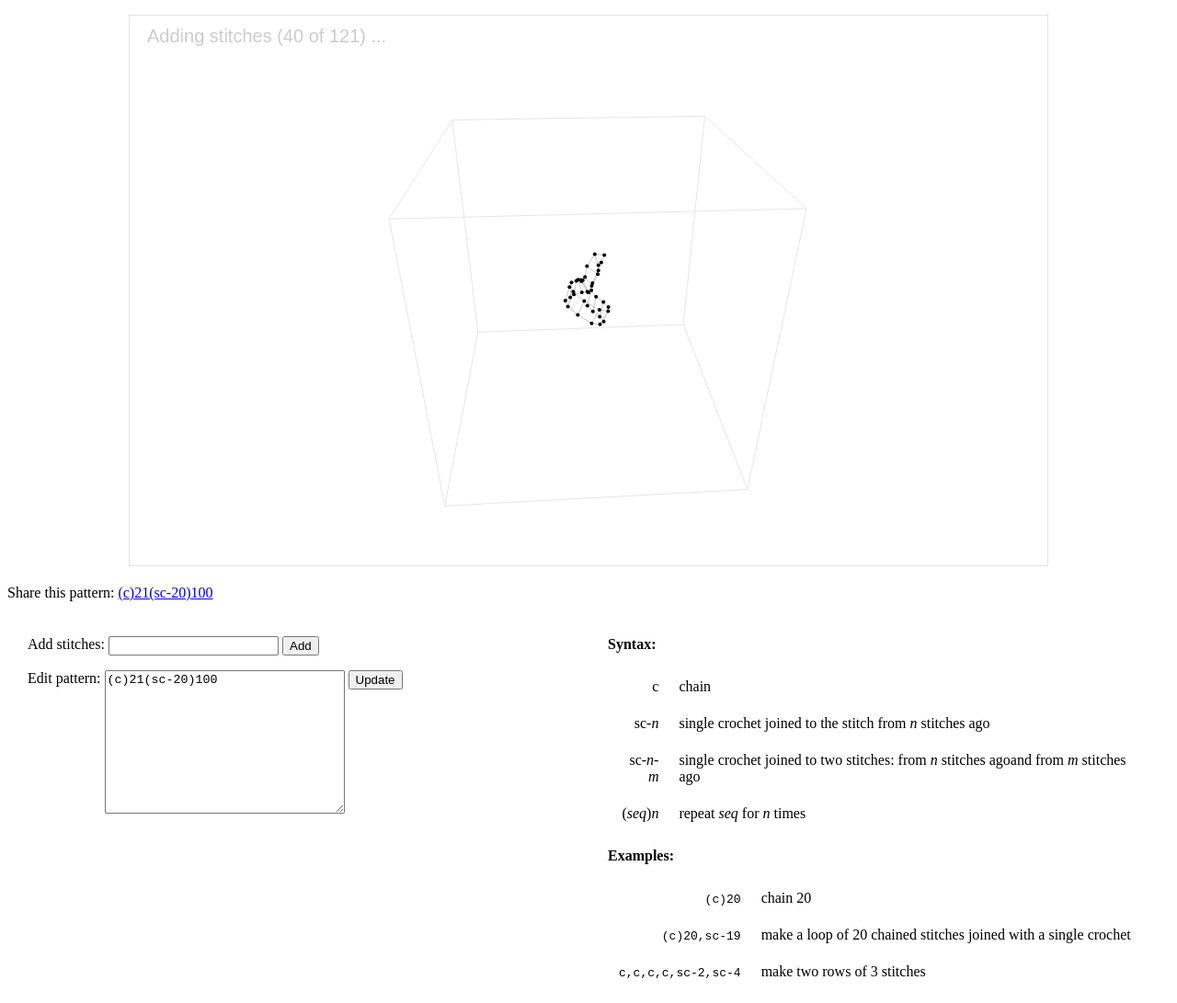
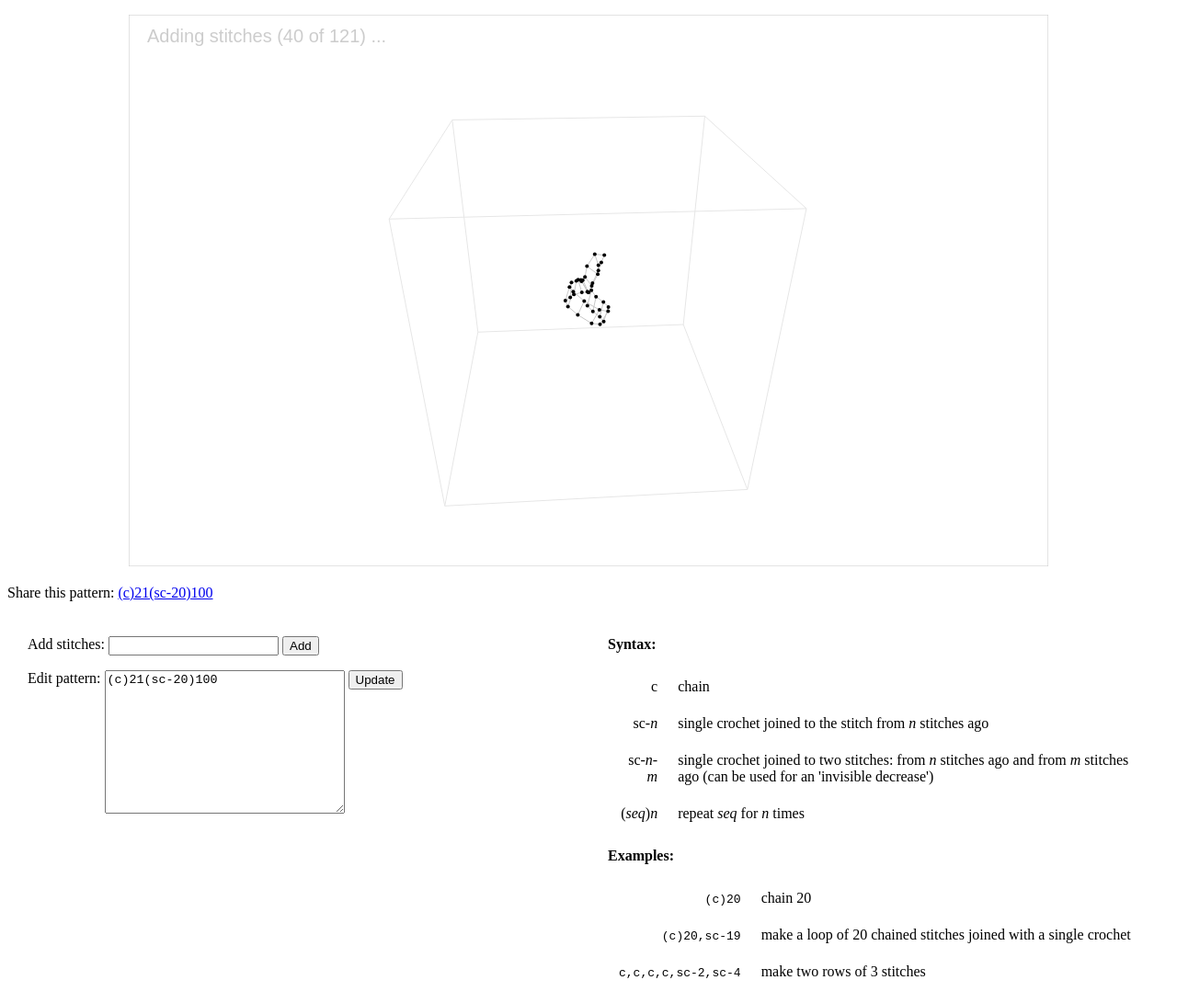
Before and after one commit to timhutton/crochet-simulator, a plain HTML site: page index.html in a window 1280 px wide. Shown: the top 1091 px of the page at 92% size. Drawn offline with Linux system fonts and the light colour scheme.

Commit message:
Improved text

```diff
--- a/index.html
+++ b/index.html
@@ -452,7 +452,7 @@ instructions how to enable JavaScript in your web browser</a>.
 <table border="0" cellpadding="10">
 <tr><td align="right">c</td><td>chain</td></tr>
 <tr><td align="right">sc<i>-n</i></td><td>single crochet joined to the stitch from <i>n</i> stitches ago</td></tr>
-<tr><td align="right">sc<i>-n-m</i></td><td>single crochet joined to two stitches: from <i>n</i> stitches agoand from <i>m</i> stitches ago</td></tr>
+<tr><td align="right">sc<i>-n-m</i></td><td>single crochet joined to two stitches: from <i>n</i> stitches ago and from <i>m</i> stitches ago (can be used for an 'invisible decrease')</td></tr>
 <tr><td align="right">(<i>seq</i>)<i>n</i></td><td>repeat <i>seq</i> for <i>n</i> times</td></tr>
 </table>
 
```
